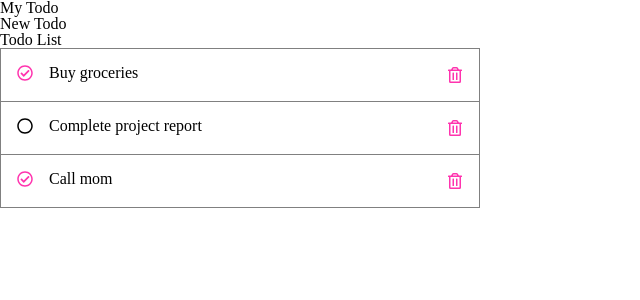
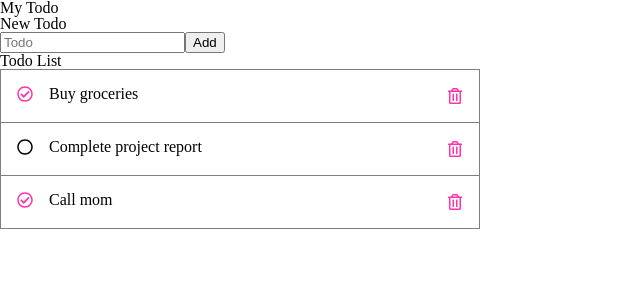
Before and after one commit to AndrKirienko/FS_JS_Home_Works, a React (Vite) app: page / in a window 1280 px wide. Shown: the top 300 px of the page, without its empty margins (0-640 px from the left). Built offline with nearby package versions, Linux system fonts and the light colour scheme.

Commit message:
Add form

```diff
--- a/package.json
+++ b/package.json
@@ -11,11 +11,13 @@
   },
   "dependencies": {
     "@reduxjs/toolkit": "^2.3.0",
+    "formik": "^2.4.6",
     "react": "^18.3.1",
     "react-dom": "^18.3.1",
     "react-icons": "^5.3.0",
     "react-redux": "^9.1.2",
-    "uuid": "^10.0.0"
+    "uuid": "^10.0.0",
+    "yup": "^1.4.0"
   },
   "devDependencies": {
     "@eslint/js": "^9.11.1",
--- a/src/components/TodoForm/index.jsx
+++ b/src/components/TodoForm/index.jsx
@@ -1,7 +1,33 @@
+import { ErrorMessage, Field, Form, Formik } from 'formik'
+import { TODO_VALIDATION_SCHEMA } from '../../utils/validationsSchemas'
+
 function TodoForm() {
+  const initialValues = {
+    title: '',
+    isDone: false,
+  }
+
+  const submitHandler = (values, { resetForm }) => {
+    console.log(values)
+    resetForm()
+  }
+
   return (
     <section>
-      <h3>New Todo</h3>
+      <h2>New Todo</h2>
+      <Formik
+        initialValues={initialValues}
+        onSubmit={submitHandler}
+        validationSchema={TODO_VALIDATION_SCHEMA}
+      >
+        <Form>
+          <label>
+            <Field type="text" name="title" placeholder="Todo" />
+            <ErrorMessage name="title" component="div" />
+          </label>
+          <button type="submit">Add</button>
+        </Form>
+      </Formik>
     </section>
   )
 }
--- /dev/null
+++ b/src/utils/validationsSchemas.js
@@ -0,0 +1,5 @@
+import * as yup from 'yup'
+
+export const TODO_VALIDATION_SCHEMA = yup.object({
+  title: yup.string().trim().min(2).max(100).required(),
+})
```
Also changed, not shown: 1 other file (tests, documents, lock files or other folders).
